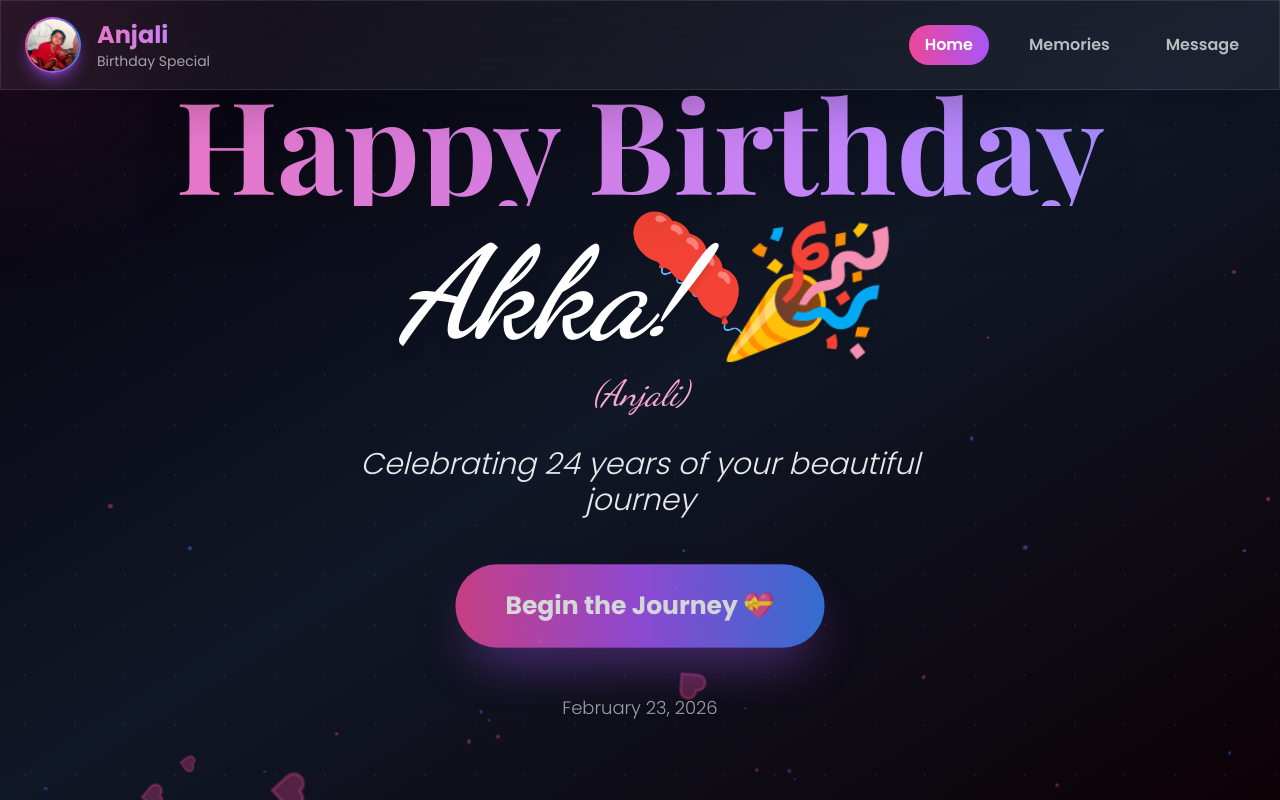
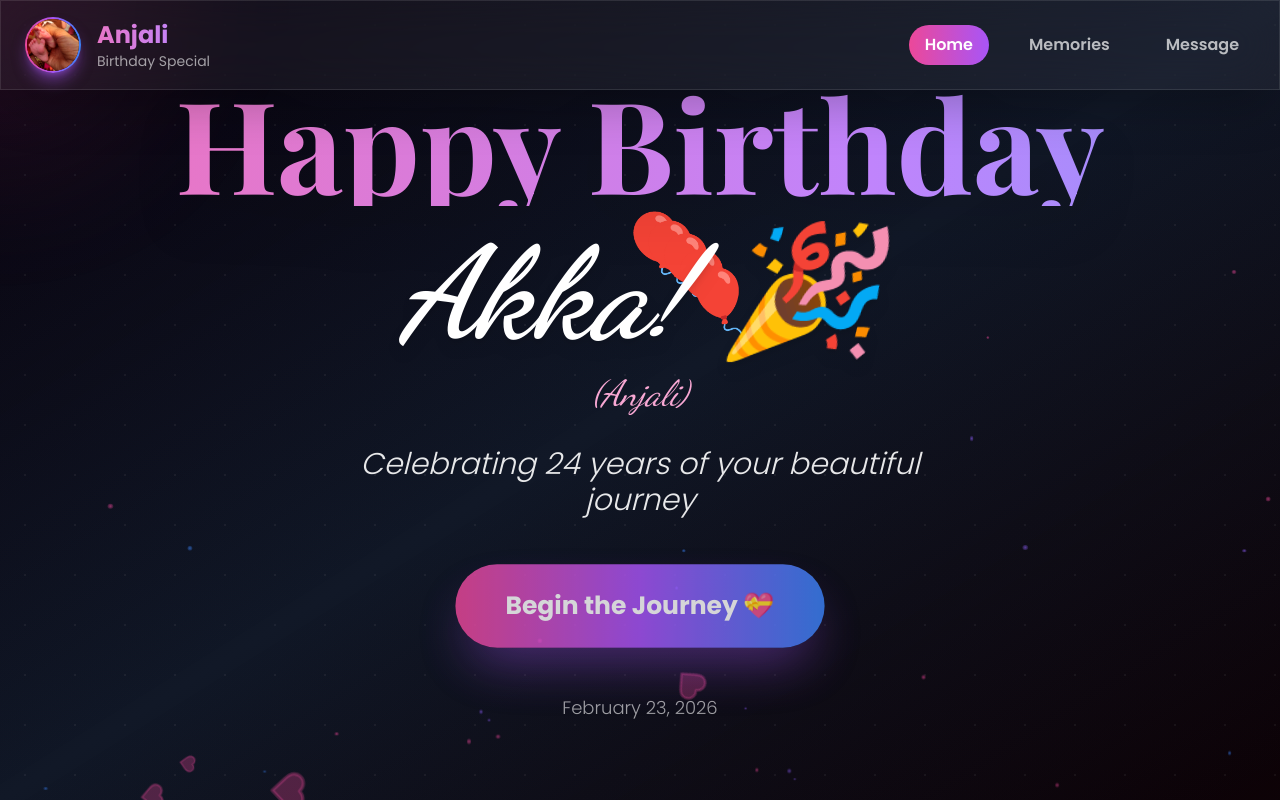
Before and after one commit to prashanthnemadi18/Birthday-Wishes-Web-Page, a React (Vite) app: page / in a window 1280 px wide. Built offline with nearby package versions, Linux system fonts and the light colour scheme; a web font is replaced by a local one.

Commit message:
Change navbar icon to sister baby image

```diff
--- a/src/components/Navbar.jsx
+++ b/src/components/Navbar.jsx
@@ -20,7 +20,7 @@ export default function Navbar({ currentSection, setCurrentSection }) {
             >
               <div className="w-full h-full rounded-full overflow-hidden bg-black">
                 <img
-                  src="/childhood.jpeg"
+                  src="/sister baby.jpeg"
                   alt="Anjali"
                   className="w-full h-full object-cover"
                   style={{
```
Also changed, not shown: public/sister baby.jpeg (added).
